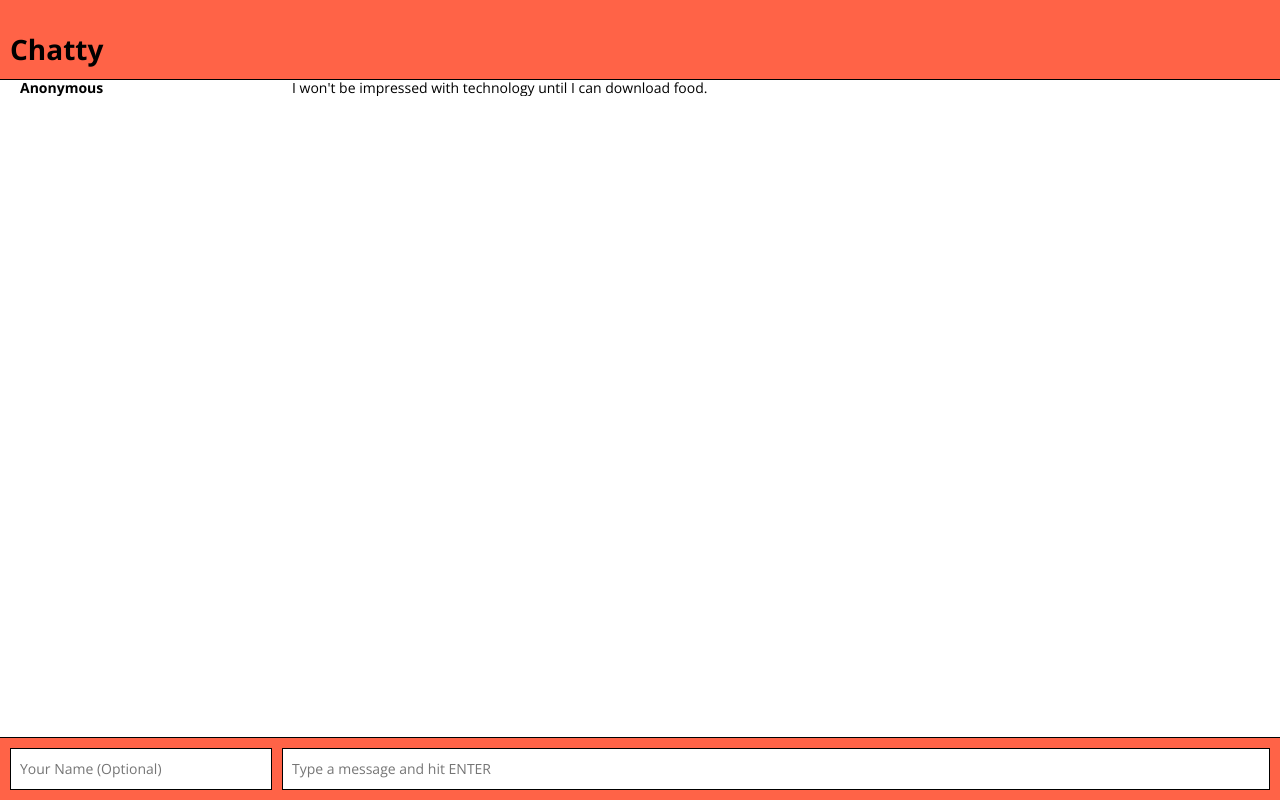
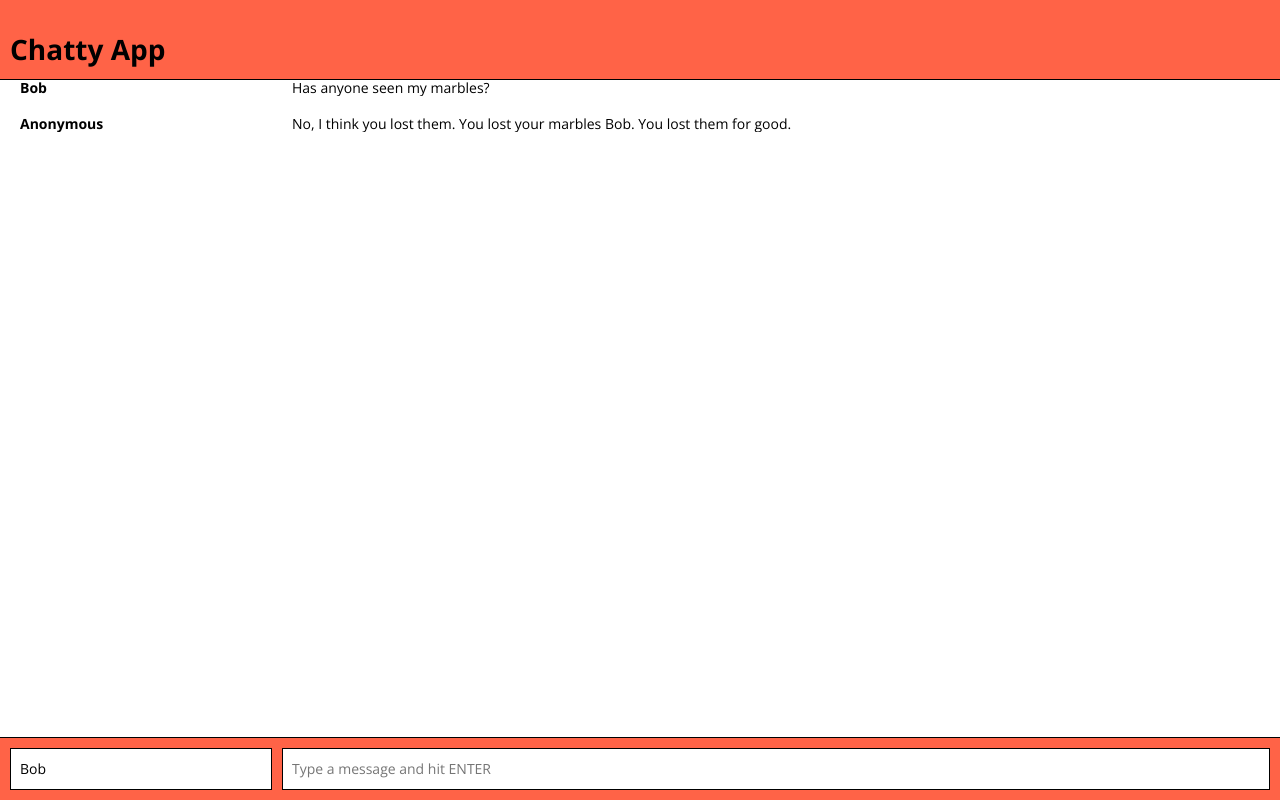
Before and after one commit to 1andee/chatty-app, a React app: page / in a window 1280 px wide. Built offline with nearby package versions, Linux system fonts and the light colour scheme.

Commit message:
Data Flow in Chatty...passing currentUser and messages as props

```diff
--- a/package.json
+++ b/package.json
@@ -18,7 +18,7 @@
     "chatty-app"
   ],
   "author": "Ian Duke",
-  "license": "ISC",
+  "license": "MIT",
   "bugs": {
     "url": "https://github.com/1andee/chatty-app/issues"
   },
--- a/src/App.jsx
+++ b/src/App.jsx
@@ -3,16 +3,44 @@ import ChatBar from './ChatBar.jsx';
 import MessageList from './MessageList.jsx';
 
 export default class App extends Component {
+
+  constructor(props) {
+    super(props);
+    this.state = {
+      currentUser: {name: "Bob"}, // optional. if currentUser is not defined, it means the user is Anonymous
+      messages: [
+        {
+          id: 1,
+          username: "Bob",
+          content: "Has anyone seen my marbles?",
+        },
+        {
+          id: 2,
+          username: "Anonymous",
+          content: "No, I think you lost them. You lost your marbles Bob. You lost them for good."
+        }
+      ]
+    };
+  };
+
+  // Called after component is rendered and attached to DOM, but not yet visible.
+  componentDidMount() {
+    console.log("componentDidMount invoked, commencing 3 second delay")
+    setTimeout(() => {
+      this.setState( /* PLACE HOLDER */ )
+    }, 3000);
+  };
+
   render() {
-    console.log("Rendering <App/>");
+    console.log("Rendering <App />");
     return (
-    <div>
-      <nav className="navbar">
-        <h1 className="navbar navbar-brand">Chatty</h1>
-      </nav>
-      <MessageList />
-      <ChatBar />
-    </div>
+      <div>
+        <nav className="navbar">
+          <h1 className="navbar navbar-brand">Chatty App</h1>
+        </nav>
+        <MessageList messages={this.state.messages}/>
+        <ChatBar name={this.state.currentUser.name} />
+      </div>
     );
   };
 };
--- a/src/ChatBar.jsx
+++ b/src/ChatBar.jsx
@@ -2,10 +2,10 @@ import React, {Component} from 'react';
 
 export default class ChatBar extends React.Component{
   render() {
-    console.log("Rendering <ChatBar/>");
+    console.log("Rendering <ChatBar />");
     return (
     <footer className="chatbar">
-      <input className="chatbar-username" placeholder="Your Name (Optional)" />
+      <input className="chatbar-username" placeholder="Your Name (Optional)" defaultValue={this.props.name} />
       <input className="chatbar-message" placeholder="Type a message and hit ENTER" />
     </footer>
     );
--- a/src/Message.jsx
+++ b/src/Message.jsx
@@ -5,8 +5,8 @@ export default class Message extends Component {
     console.log("Rendering <Message />");
     return (
     <div className="message">
-      <span className="message-username">Anonymous</span>
-      <span className="message-content">I won't be impressed with technology until I can download food.</span>
+      <span className="message-username">{this.props.username}</span>
+      <span className="message-content">{this.props.content}</span>
     </div>
     );
   };
--- a/src/MessageList.jsx
+++ b/src/MessageList.jsx
@@ -3,10 +3,15 @@ import Message from './Message.jsx';
 
 export default class MessageList extends Component {
   render() {
-  console.log("Rendering <MessageList/>");
+  console.log("Rendering <MessageList />");
+
+  let messages = this.props.messages.map((message) => {
+  return <Message key={message.id} username={message.username} content={message.content} />
+  });
+
     return (
     <div id="message">
-      <Message />
+      {messages}
     </div>
     );
   };
```
Also changed, not shown: 1 other file (tests, documents, lock files or other folders).
